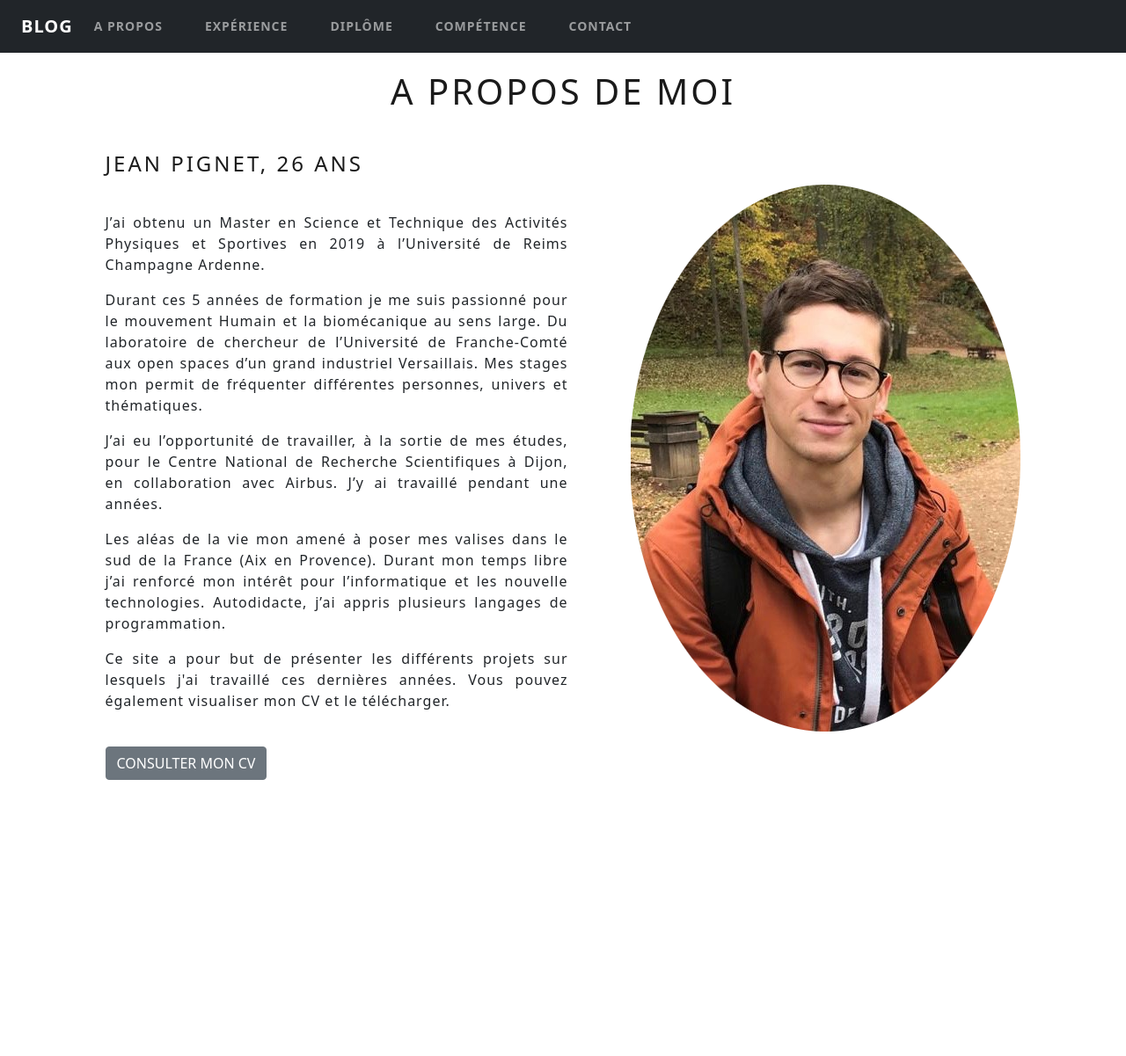
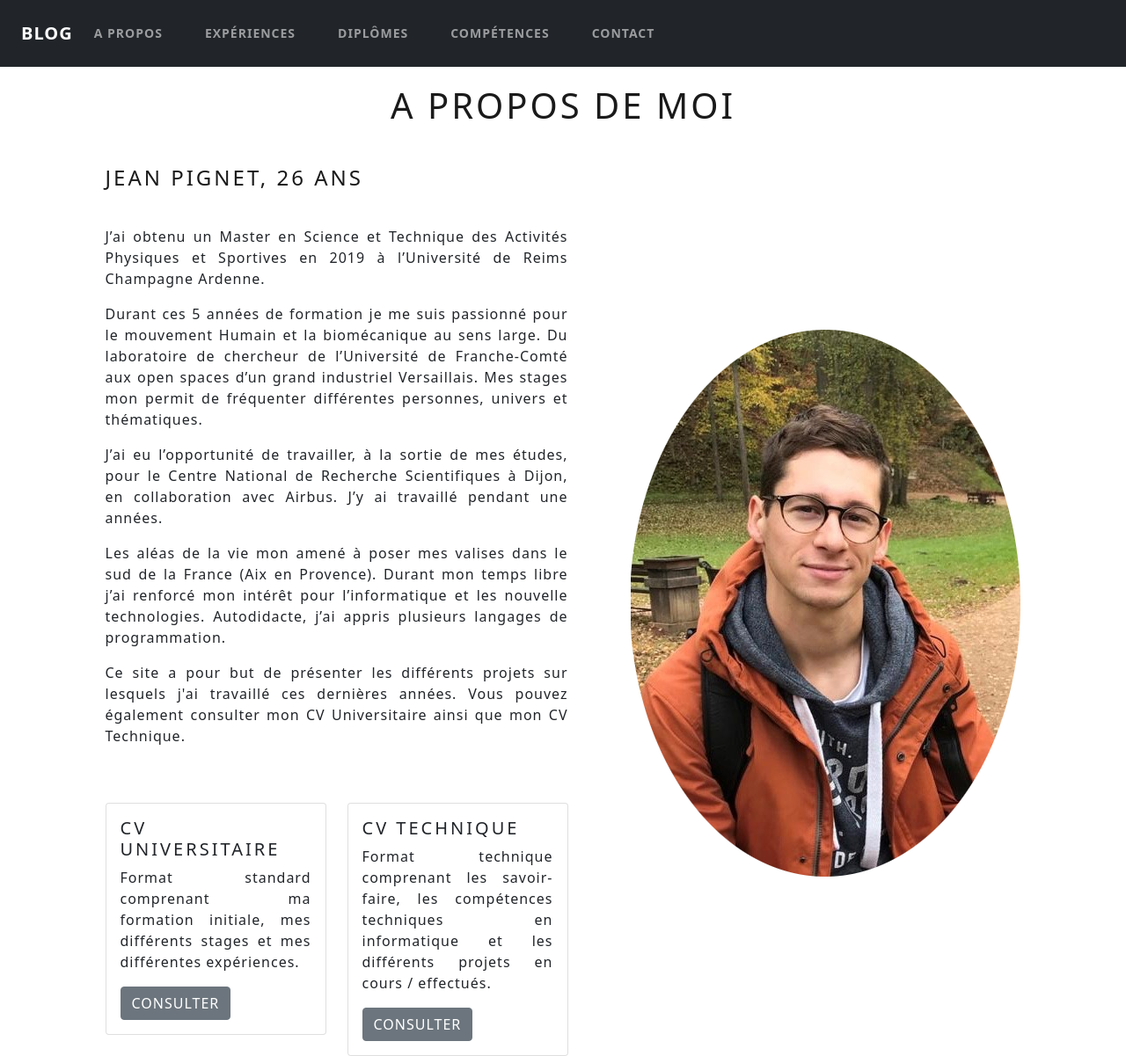
Before and after one commit to Jpignet/mon_site_symfony, a Symfony app: template templates/blog/aPropos/apropos.html.twig in a window 1280 px wide. Shown: the whole page at 88% size. Before the commit the page ends 887 px from the top, so only its background shows below. Run offline with Twig, Linux system fonts and the light colour scheme; the template is opened without the code that fills it, so the values that code supplies are empty; some libraries are stand-ins or nearby versions.

Commit message:
Update
 CV / PopoversBoostrap

```diff
--- a/templates/base.html.twig
+++ b/templates/base.html.twig
@@ -25,7 +25,7 @@
         {% endblock %}
     </head>
     <body>
-        <nav class="navbar navbar-expand-lg navbar-dark bg-dark">
+        <nav class="navbar navbar-expand-lg py-3 navbar-dark bg-dark">
             <div class="container-fluid">
             <a class="navbar-brand" href="/">Blog</a>
                 <button class="navbar-toggler" type="button" data-bs-toggle="collapse" data-bs-target="#navbarColor02" aria-controls="navbarColor02" aria-expanded="false" aria-label="Toggle navigation">
@@ -40,13 +40,13 @@
                             </a>
                         </li>
                         <li class="nav-item">
-                            <a class="nav-link" href="/experience">Expérience</a>
+                            <a class="nav-link" href="/experience">Expériences</a>
                         </li>
                         <li class="nav-item">
-                            <a class="nav-link" href="/diplome">Diplôme</a>
+                            <a class="nav-link" href="/diplome">Diplômes</a>
                         </li>
                         <li class="nav-item">
-                            <a class="nav-link" href="/competence">Compétence</a>
+                            <a class="nav-link" href="/competence">Compétences</a>
                         </li>
                         <li class="nav-item">
                             <a class="nav-link" href="/contact">Contact</a>
--- a/templates/blog/aPropos/apropos.html.twig
+++ b/templates/blog/aPropos/apropos.html.twig
@@ -15,9 +15,31 @@
         travaillé pendant une années.</p>
         <p>Les aléas de la vie mon amené à poser mes valises dans le sud de la France (Aix en Provence). Durant mon temps libre j’ai renforcé mon intérêt pour l’informatique
         et les nouvelle technologies. Autodidacte,  j’ai appris plusieurs langages de programmation.</p>
-        <p>Ce site a pour but de présenter les différents projets sur lesquels j'ai travaillé ces dernières années. Vous pouvez également visualiser mon CV et le télécharger.</p>
-        <br>
-        <a href="fichier/cv_fr.pdf"><button type="button" class="btn btn-secondary" >Consulter mon CV</button></a>
+        <p>Ce site a pour but de présenter les différents projets sur lesquels j'ai travaillé ces dernières années. Vous pouvez également consulter mon CV Universitaire ainsi que mon CV Technique. </p>
+
+        <br><br>
+
+        <div class="row">
+        <div class="col-sm-6">
+            <div class="card">
+            <div class="card-body">
+                <h5 class="card-title">CV Universitaire</h5>
+                <p class="card-text">Format standard comprenant ma formation initiale, mes différents stages et mes différentes expériences.</p>
+                <a href="fichier/cv_JeanPignet.pdf" class="btn btn-secondary">Consulter</a>
+            </div>
+            </div>
+        </div>
+        <div class="col-sm-6">
+            <div class="card">
+            <div class="card-body">
+                <h5 class="card-title">CV Technique</h5>
+                <p class="card-text">Format technique comprenant les savoir-faire, les compétences techniques en informatique et les différents projets en cours / effectués.</p>
+                <a href="fichier/cv_tech_JeanPignet.pdf" class="btn btn-secondary">Consulter</a>
+            </div>
+            </div>
+        </div>
+        </div>
+
     </div>
     <div id="img_profil">
         <img src="/images/img_cv.png" alt="Photo de profil Jean Pignet" title="Photo de profil Jean Pignet">
--- a/templates/contact/contact.html.twig
+++ b/templates/contact/contact.html.twig
@@ -18,7 +18,7 @@
             <img class="mai" src="/images/mail.png" alt="" title="">jeanpignet@gmail.com
         </div>
         <div class="site">
-            <img class="sit" src="/images/site.png" alt="" title="">ADU
+            <img class="sit" src="/images/site.png" alt="" title="">https://jean-pignet-portfolio.herokuapp.com/
         </div>
     </div>
 
```
Also changed, not shown: templates/blog/competence/competence.html.twig (+6 -6 lines), 4 other files.
